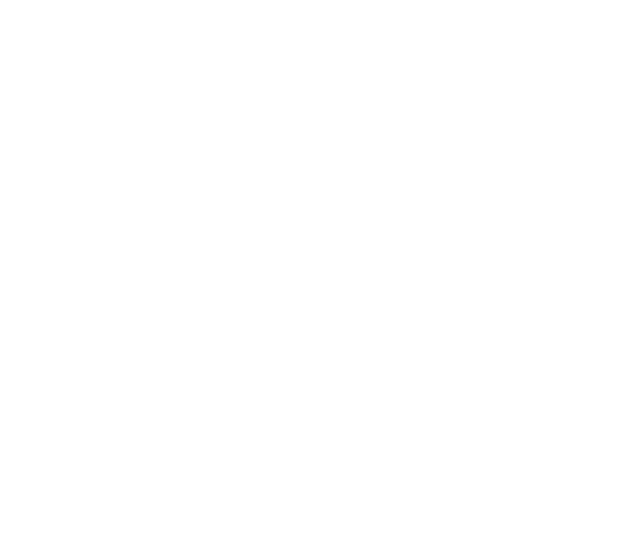
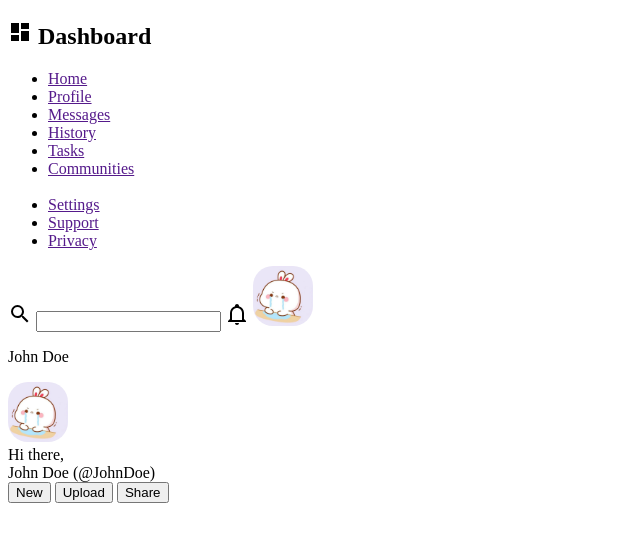
Before and after one commit to raf3i/admin-dashboard, a plain HTML site: page index.html in a window 1280 px wide. Shown: the whole page, without its empty margins (0-640 px from the left). Drawn offline with Linux system fonts and the light colour scheme.

Commit message:
Complete basic HTML structure

```diff
--- a/index.html
+++ b/index.html
@@ -3,9 +3,66 @@
 <head>
   <meta charset="UTF-8">
   <meta name="viewport" content="width=device-width, initial-scale=1.0">
+  <link href="./style.css" rel="stylesheet">
   <title>Admin Dashboard</title>
 </head>
 <body>
+  <nav class="nav">
+    <h1 class="title">
+      <svg style="width:24px;height:24px" viewBox="0 0 24 24">
+        <path fill="currentColor" d="M13,3V9H21V3M13,21H21V11H13M3,21H11V15H3M3,13H11V3H3V13Z" />
+      </svg>
+      Dashboard
+    </h1>
 
+    <ul>
+      <li><a href="">Home</a></li>
+      <li><a href="">Profile</a></li>
+      <li><a href="">Messages</a></li>
+      <li><a href="">History</a></li>
+      <li><a href="">Tasks</a></li>
+      <li><a href="">Communities</a></li>
+      <br>
+      <li><a href="">Settings</a></li>
+      <li><a href="">Support</a></li>
+      <li><a href="">Privacy</a></li>
+    </ul>
+  </nav>
+
+  <div class="upper-bar">
+    <div class="search">
+      <svg style="width:24px;height:24px" viewBox="0 0 24 24">
+        <path fill="currentColor" d="M9.5,3A6.5,6.5 0 0,1 16,9.5C16,11.11 15.41,12.59 14.44,13.73L14.71,14H15.5L20.5,19L19,20.5L14,15.5V14.71L13.73,14.44C12.59,15.41 11.11,16 9.5,16A6.5,6.5 0 0,1 3,9.5A6.5,6.5 0 0,1 9.5,3M9.5,5C7,5 5,7 5,9.5C5,12 7,14 9.5,14C12,14 14,12 14,9.5C14,7 12,5 9.5,5Z" />
+      </svg>
+      <input type="search">
+      <svg style="width:24px;height:24px" viewBox="0 0 24 24">
+        <path fill="currentColor" d="M10 21H14C14 22.1 13.1 23 12 23S10 22.1 10 21M21 19V20H3V19L5 17V11C5 7.9 7 5.2 10 4.3V4C10 2.9 10.9 2 12 2S14 2.9 14 4V4.3C17 5.2 19 7.9 19 11V17L21 19M17 11C17 8.2 14.8 6 12 6S7 8.2 7 11V18H17V11Z" />
+      </svg>
+      <img class="profile-pic" src="./profile-pic.jpg">
+      <p>John Doe</p>
+    </div>
+
+    <div class="user-dipslay">
+      <img class="profile-pic profile-pic-l" src="./profile-pic.jpg">
+      <div class="greeting-container">
+        <span class="greeting">Hi there,</span><br>
+        <span class="user-username">John Doe (@JohnDoe)</span>
+      </div>
+      <div class="button-container">
+        <button class="action-button">New</button>
+        <button class="action-button">Upload</button>
+        <button class="action-button">Share</button>
+      </div>
+    </div>
+  </div>
+
+  <div class="content">
+    <div class="projects">
+
+    </div>
+    <div class="sidebar">
+
+    </div>
+  </div>
 </body>
 </html>
--- a/style.css
+++ b/style.css
@@ -0,0 +1,4 @@
+.profile-pic {
+  height: 60px;
+  border-radius: 20px;
+}
```
Also changed, not shown: profile-pic.jpg (added).
